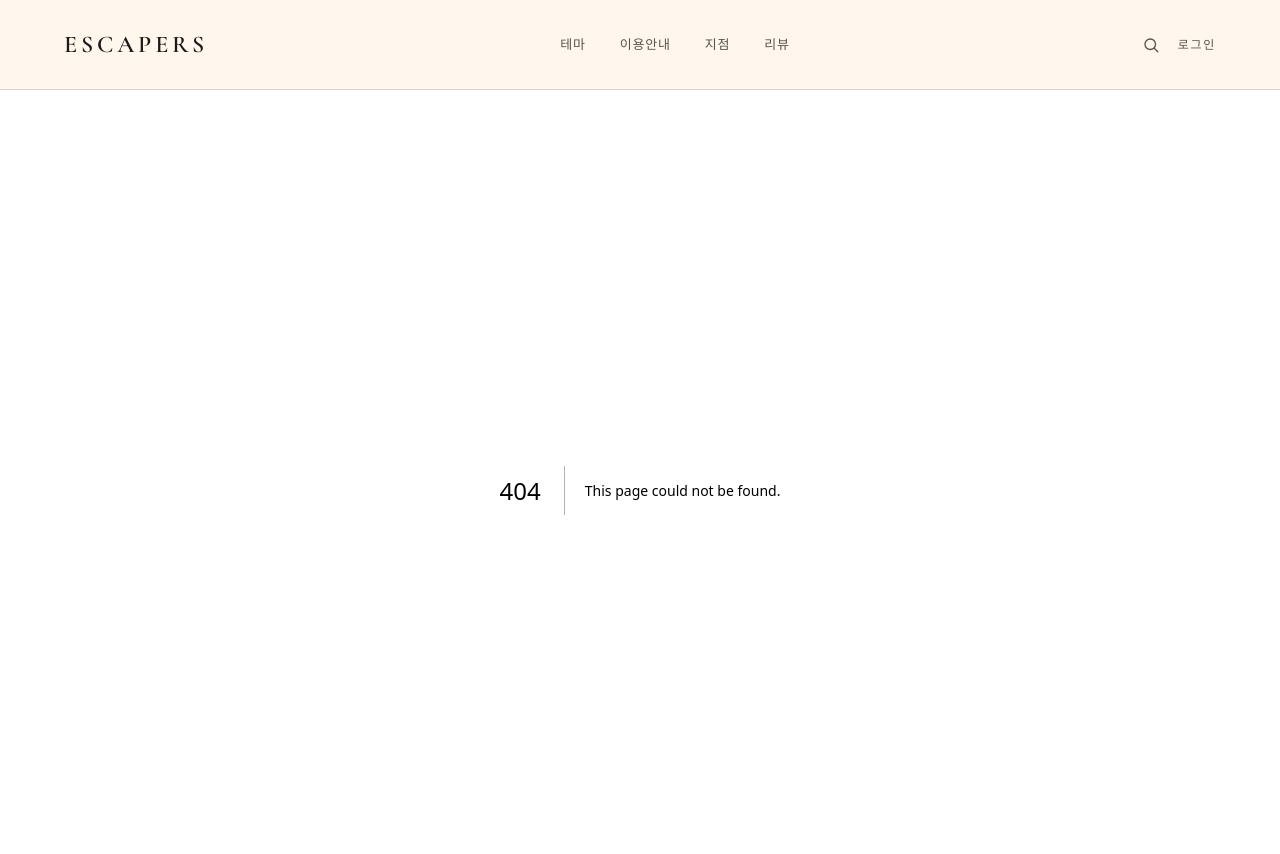
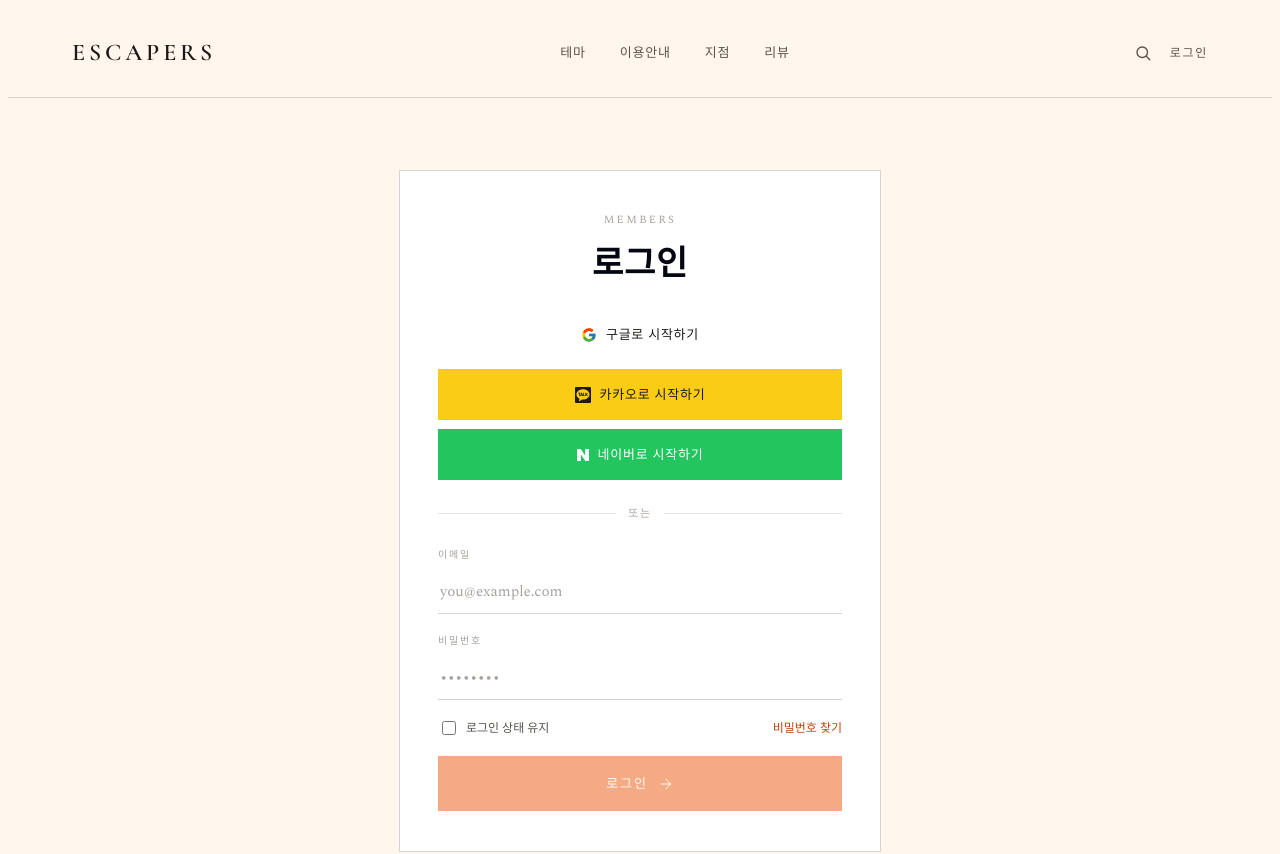
Before and after one commit to LMJ0900/Escapers, a Next.js app: page /login in a window 1280 px wide. Before the commit this address had no page. Shown: the top 854 px of the page. Built offline with nearby package versions, Linux system fonts and the light colour scheme.

Commit message:
[Feature] Loing (연동전)

```diff
--- /dev/null
+++ b/src/api/auth/request/LoginReq.ts
@@ -0,0 +1,18 @@
+import { z } from "zod";
+
+export const loginRequestSchema = z.object({
+  email: z
+    .string()
+    .min(1, "이메일을 입력해주세요.")
+    .pipe(z.email("이메일 형식이 올바르지 않습니다.")),
+  password: z
+    .string()
+    .min(8, "비밀번호는 8자 이상 16자 이하여야 합니다.")
+    .max(16, "비밀번호는 8자 이상 16자 이하여야 합니다.")
+    .regex(
+      /^(?=.*[A-Za-z])(?=.*[0-9])(?=.*[^A-Za-z0-9]).+$/,
+      "비밀번호는 영문 숫자 특수문자의 조합이어야 합니다.",
+    ),
+});
+
+export type LoginRequest = z.infer<typeof loginRequestSchema>;
--- /dev/null
+++ b/src/api/auth/response/LoginRes.ts
@@ -0,0 +1,4 @@
+export interface LoginResponse {
+  accessJwt: string;
+  refershJwt: string;
+}
--- /dev/null
+++ b/src/app/login/_component/LoginForm/LoginForm.module.css
@@ -0,0 +1,98 @@
+.root {
+  display: flex;
+  flex-direction: column;
+  gap: 24px;
+}
+
+/* ================= 구분선 ================= */
+.divider {
+  display: flex;
+  align-items: center;
+  gap: 12px;
+  color: var(--color-text-subtle);
+  font-size: 11px;
+  letter-spacing: 0.14em;
+}
+
+.divider::before,
+.divider::after {
+  content: "";
+  flex: 1;
+  height: 1px;
+  background: var(--color-border-subtle);
+}
+
+/* ================= 이메일 폼 ================= */
+.form {
+  display: flex;
+  flex-direction: column;
+  gap: 18px;
+}
+
+.options {
+  display: flex;
+  align-items: center;
+  justify-content: space-between;
+}
+
+.remember {
+  display: flex;
+  align-items: center;
+  gap: 7px;
+  font-size: 12px;
+  font-weight: 300;
+  color: var(--color-text-muted);
+  cursor: pointer;
+}
+
+.checkbox {
+  width: 14px;
+  height: 14px;
+  accent-color: var(--color-brand);
+}
+
+.forgot {
+  font-size: 12px;
+  font-weight: 300;
+  color: var(--color-link);
+  text-decoration: none;
+  transition: color 0.15s ease;
+}
+
+.forgot:hover {
+  color: var(--color-link-hover);
+}
+
+.submit {
+  display: flex;
+  align-items: center;
+  justify-content: center;
+  gap: 10px;
+  width: 100%;
+  padding: 17px;
+  border: none;
+  cursor: pointer;
+  background: var(--color-brand);
+  color: var(--color-text-inverse);
+  font-family: var(--font-text);
+  font-size: 13px;
+  font-weight: 500;
+  letter-spacing: 0.14em;
+  text-transform: uppercase;
+  transition: background 0.15s ease;
+}
+
+.submit:hover {
+  background: var(--color-brand-hover);
+}
+
+.submit:disabled {
+  opacity: 0.5;
+  cursor: not-allowed;
+}
+
+@media (max-width: 480px) {
+  .submit {
+    padding: 18px;
+  }
+}
--- /dev/null
+++ b/src/app/login/_component/LoginForm/LoginForm.tsx
@@ -0,0 +1,90 @@
+"use client";
+
+import { zodResolver } from "@hookform/resolvers/zod";
+import Link from "next/link";
+import { useForm } from "react-hook-form";
+import { LuArrowRight } from "react-icons/lu";
+
+import {
+  loginRequestSchema,
+  type LoginRequest,
+} from "@/api/auth/request/LoginReq";
+import InputBox from "@/components/InputBox";
+import { bindClassNames } from "@/util/BindClassName";
+
+import SocialLoginForm from "../SocialLoginForm/SocialLoginForm";
+import styles from "./LoginForm.module.css";
+
+const cx = bindClassNames(styles);
+
+export default function LoginForm() {
+  const {
+    register,
+    handleSubmit,
+    watch,
+    formState: { errors, isValid },
+  } = useForm<LoginRequest>({
+    resolver: zodResolver(loginRequestSchema),
+    // 입력이 바뀔 때마다 검증 → 에러 메시지 최신화
+    mode: "onChange",
+  });
+
+  // 입력 상태를 watch 로 감시 (제출 버튼 활성화 등에 사용)
+  const [email, password] = watch(["email", "password"]);
+
+  // TODO: 로그인 API(useMutation) 연결
+  const onSubmit = (data: LoginRequest) => {
+    console.log(data);
+  };
+
+  return (
+    <div className={cx("root")}>
+      <SocialLoginForm />
+
+      <div className={cx("divider")}>또는</div>
+
+      <form className={cx("form")} onSubmit={handleSubmit(onSubmit)} noValidate>
+        <InputBox
+          id="email"
+          type="email"
+          label="이메일"
+          autoComplete="email"
+          placeholder="you@example.com"
+          error={errors.email?.message}
+          {...register("email")}
+        />
+
+        <InputBox
+          id="password"
+          type="password"
+          label="비밀번호"
+          autoComplete="current-password"
+          placeholder="••••••••"
+          error={errors.password?.message}
+          {...register("password")}
+        />
+
+        <div className={cx("options")}>
+          <label className={cx("remember")}>
+            <input type="checkbox" name="remember" className={cx("checkbox")} />
+            로그인 상태 유지
+          </label>
+
+          {/* TODO: 비밀번호 찾기 라우트가 정해지면 href 교체 */}
+          <Link href="/find-password" className={cx("forgot")}>
+            비밀번호 찾기
+          </Link>
+        </div>
+
+        <button
+          type="submit"
+          className={cx("submit")}
+          disabled={!isValid || !email || !password}
+        >
+          로그인
+          <LuArrowRight size={16} strokeWidth={1.5} aria-hidden />
+        </button>
+      </form>
+    </div>
+  );
+}
--- /dev/null
+++ b/src/app/login/_component/SocialLoginForm/SocialLoginForm.module.css
@@ -0,0 +1,45 @@
+.root {
+  display: flex;
+  flex-direction: column;
+  gap: 9px;
+}
+
+.button {
+  display: flex;
+  align-items: center;
+  justify-content: center;
+  gap: 9px;
+  width: 100%;
+  padding: 15px;
+  border: none;
+  cursor: pointer;
+  font-family: var(--font-text);
+  font-size: 13px;
+  font-weight: 500;
+  letter-spacing: 0.06em;
+  transition:
+    background 0.15s ease,
+    border-color 0.15s ease;
+}
+
+.google {
+  background: var(--color-white);
+  color: var(--color-stone-900);
+}
+
+.kakao {
+  background: var(--color-yellow-400);
+  color: var(--color-stone-900);
+}
+
+.naver {
+  background: var(--color-green-500);
+  color: var(--color-white);
+}
+
+@media (max-width: 480px) {
+  .button {
+    padding: 16px;
+    font-size: 14px;
+  }
+}
--- /dev/null
+++ b/src/app/login/_component/SocialLoginForm/SocialLoginForm.tsx
@@ -0,0 +1,50 @@
+"use client";
+
+import { FcGoogle } from "react-icons/fc";
+import { SiKakaotalk, SiNaver } from "react-icons/si";
+
+import { bindClassNames } from "@/util/BindClassName";
+
+import styles from "./SocialLoginForm.module.css";
+
+const cx = bindClassNames(styles);
+
+type SocialProvider = "google" | "kakao" | "naver";
+
+export default function SocialLoginForm() {
+  // TODO: 소셜 로그인 연동 (각 제공자 OAuth 리다이렉트)
+  const handleSocialLogin = (provider: SocialProvider) => {
+    console.warn(`${provider} 로그인은 아직 연동되지 않았습니다.`);
+  };
+
+  return (
+    <div className={cx("root")}>
+      <button
+        type="button"
+        className={cx("button", "google")}
+        onClick={() => handleSocialLogin("google")}
+      >
+        <FcGoogle size={16} aria-hidden />
+        구글로 시작하기
+      </button>
+
+      <button
+        type="button"
+        className={cx("button", "kakao")}
+        onClick={() => handleSocialLogin("kakao")}
+      >
+        <SiKakaotalk size={16} aria-hidden />
+        카카오로 시작하기
+      </button>
+
+      <button
+        type="button"
+        className={cx("button", "naver")}
+        onClick={() => handleSocialLogin("naver")}
+      >
+        <SiNaver size={12} aria-hidden />
+        네이버로 시작하기
+      </button>
+    </div>
+  );
+}
--- /dev/null
+++ b/src/app/login/page.module.css
@@ -0,0 +1,73 @@
+.root {
+  min-height: 60vh;
+  display: flex;
+  flex-direction: column;
+  align-items: center;
+  justify-content: center;
+  gap: 24px;
+  padding: 72px 24px;
+  font-family: var(--font-text);
+}
+
+.panel {
+  width: 100%;
+  max-width: 404px;
+  display: flex;
+  flex-direction: column;
+  gap: 24px;
+  padding: 40px 38px;
+  background: var(--color-surface);
+  border: 1px solid var(--color-border);
+}
+
+.heading {
+  display: flex;
+  flex-direction: column;
+  gap: 8px;
+  text-align: center;
+}
+
+.eyebrow {
+  font-size: 11px;
+  letter-spacing: 0.22em;
+  text-transform: uppercase;
+  color: var(--color-text-subtle);
+}
+
+.title {
+  margin: 0;
+  font-family: var(--font-serif);
+  font-size: 34px;
+  font-weight: 600;
+  letter-spacing: 0.02em;
+  color: var(--color-text);
+}
+
+.signup {
+  margin: 0;
+  font-size: 12px;
+  font-weight: 300;
+  color: var(--color-text-muted);
+}
+
+.signupLink {
+  color: var(--color-link);
+  text-decoration: none;
+  transition: color 0.15s ease;
+}
+
+.signupLink:hover {
+  color: var(--color-link-hover);
+}
+
+@media (max-width: 480px) {
+  .root {
+    padding: 40px 20px;
+  }
+
+  .panel {
+    padding: 32px 22px;
+    border-left: none;
+    border-right: none;
+  }
+}
--- /dev/null
+++ b/src/app/login/page.tsx
@@ -0,0 +1,36 @@
+import Link from "next/link";
+import type { Metadata } from "next";
+
+import { bindClassNames } from "@/util/BindClassName";
+
+import LoginForm from "./_component/LoginForm/LoginForm";
+import styles from "./page.module.css";
+
+const cx = bindClassNames(styles);
+
+export const metadata: Metadata = {
+  title: "로그인 · Escapers",
+};
+
+export default function LoginPage() {
+  return (
+    <main className={cx("root")}>
+      <section className={cx("panel")}>
+        <div className={cx("heading")}>
+          <span className={cx("eyebrow")}>Members</span>
+          <h1 className={cx("title")}>로그인</h1>
+        </div>
+
+        <LoginForm />
+      </section>
+
+      {/* TODO: 회원가입 라우트가 정해지면 href 교체 */}
+      <p className={cx("signup")}>
+        아직 회원이 아니신가요?{" "}
+        <Link href="/signup" className={cx("signupLink")}>
+          회원가입
+        </Link>
+      </p>
+    </main>
+  );
+}
```
